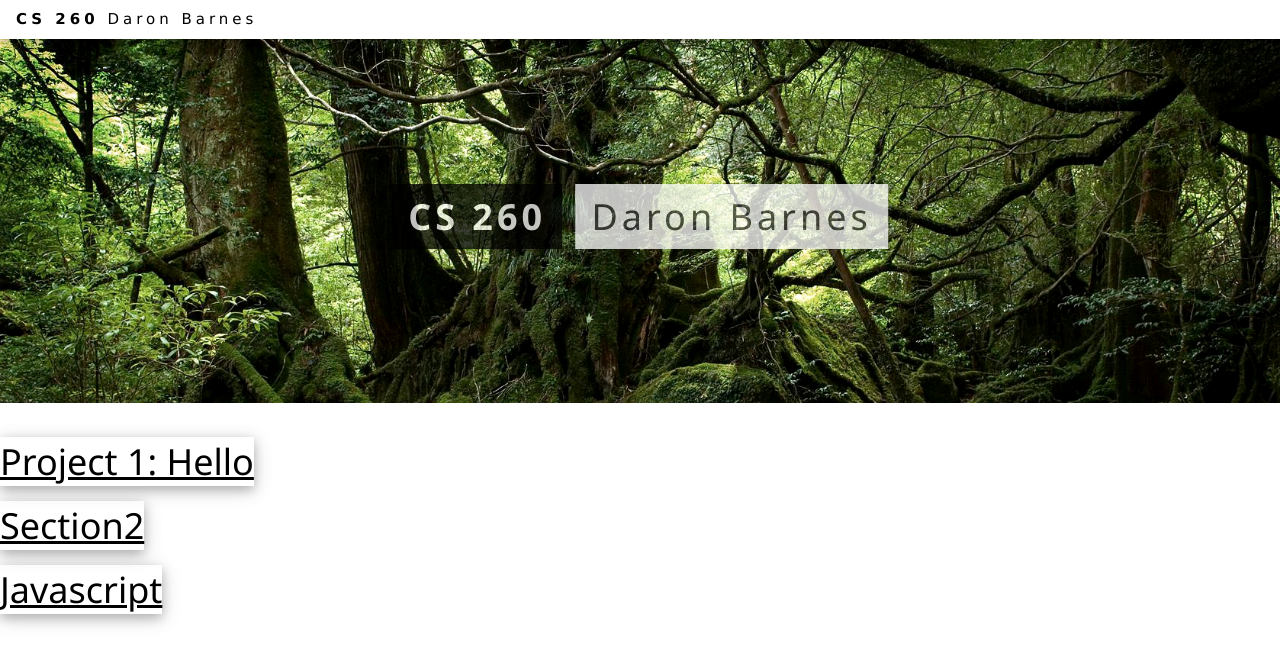
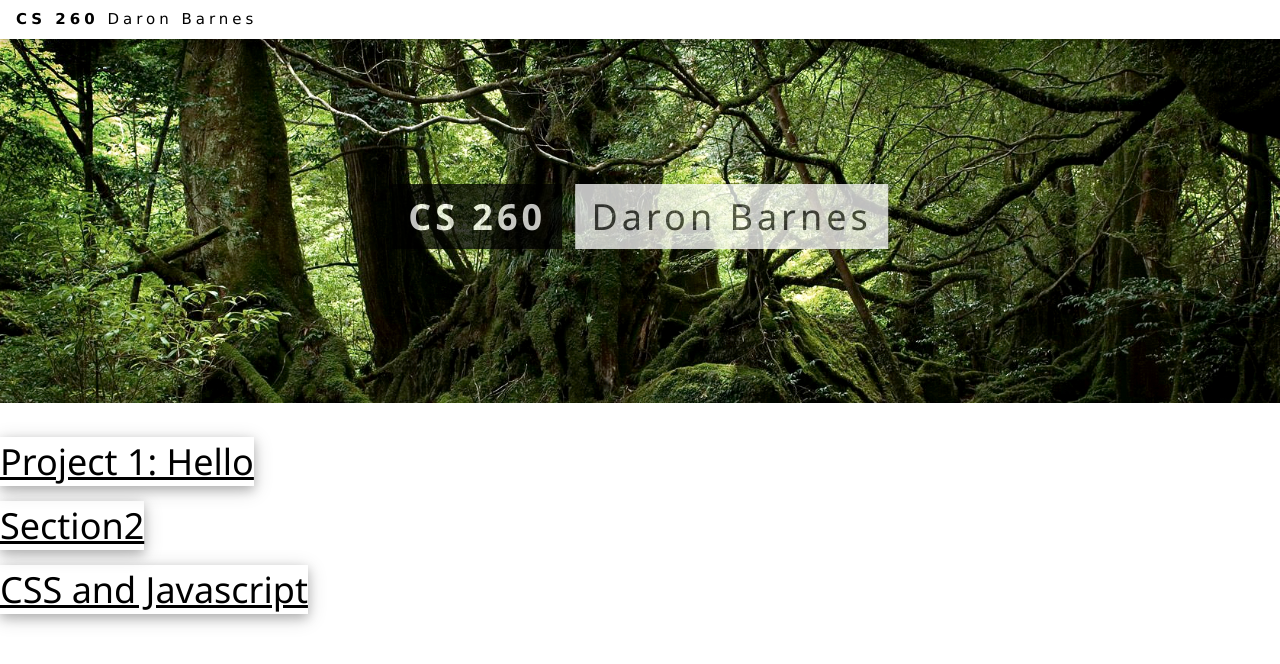
Before and after one commit to daronb83/website, a plain HTML site: page index.html in a window 1280 px wide. Drawn offline with nearby package versions, Linux system fonts and the light colour scheme.

Commit message:
minor tweaks

```diff
--- a/index.html
+++ b/index.html
@@ -26,7 +26,7 @@
   </br>
   <h1><a class="w3 padding w3-card-4" href="hello.html">Project 1: Hello</a></h1>
   <h1><a class="w3 padding w3-card-4" href="section2.html">Section2</a></h1>
-  <h1><a class="w3 padding w3-card-4" href="js.html">Javascript</a></h1>
+  <h1><a class="w3 padding w3-card-4" href="js.html">CSS and Javascript</a></h1>
 
   </body>
 </html>
```
